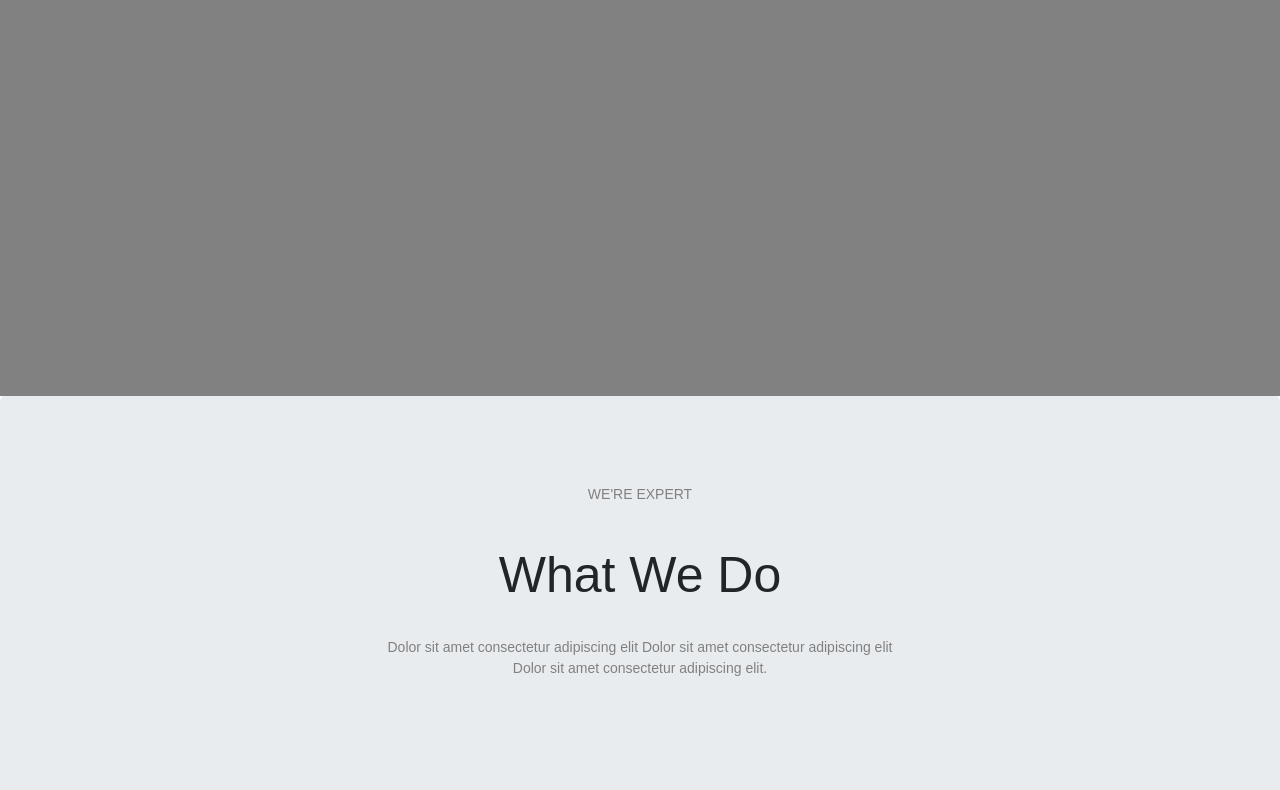
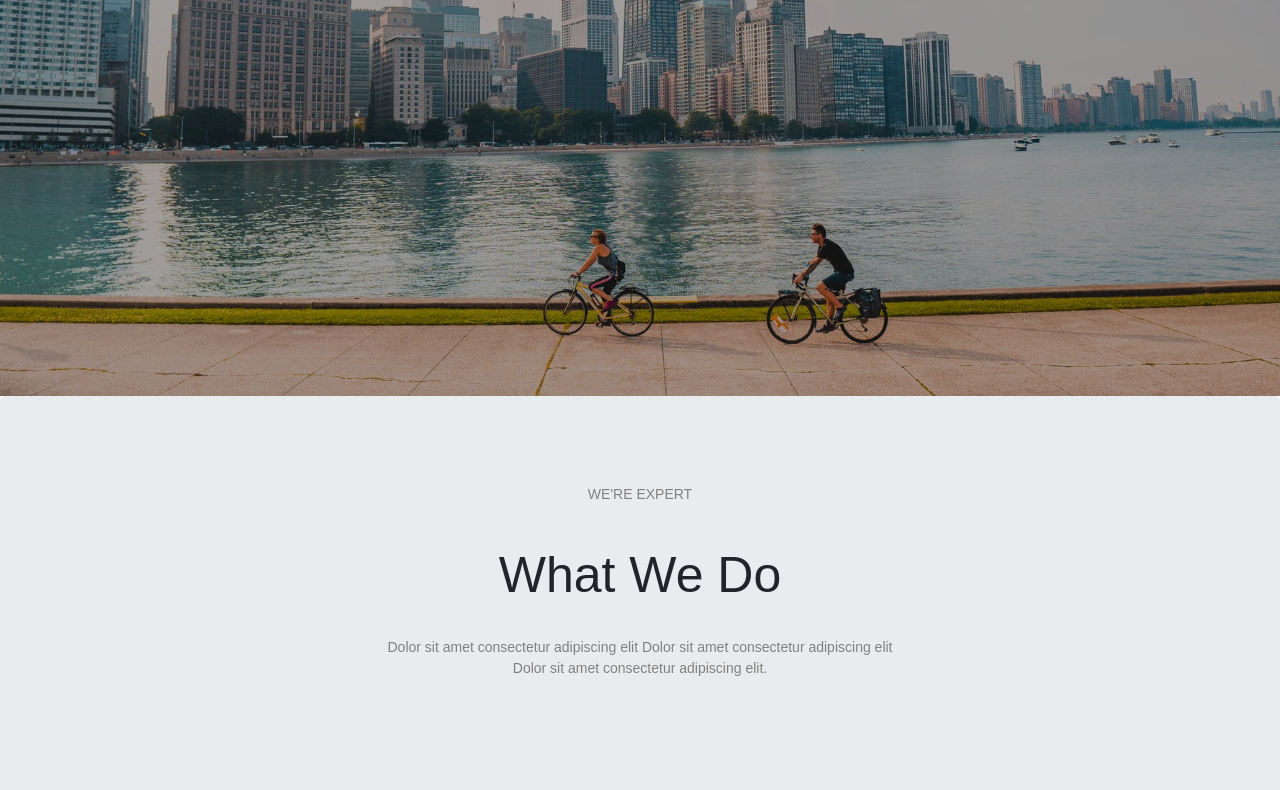
Before and after one commit to AshokReddyGodi/travela-project, a plain HTML site: page index.html in a window 1280 px wide. Shown: the part 354-1144 px from the top of the page. Drawn offline with nearby package versions, Linux system fonts and the light colour scheme; a script that the page names is missing.

Commit message:
modified

```diff
--- a/css/style.css
+++ b/css/style.css
@@ -5,7 +5,7 @@ body {
 }
 
 .hero-image {
-  background-image: url("img/photo1.jpeg");
+  background-image: url("../img/photo1.jpeg");
   background-color: #cccccc;
   height: 750px;
   background-position: center;
```
